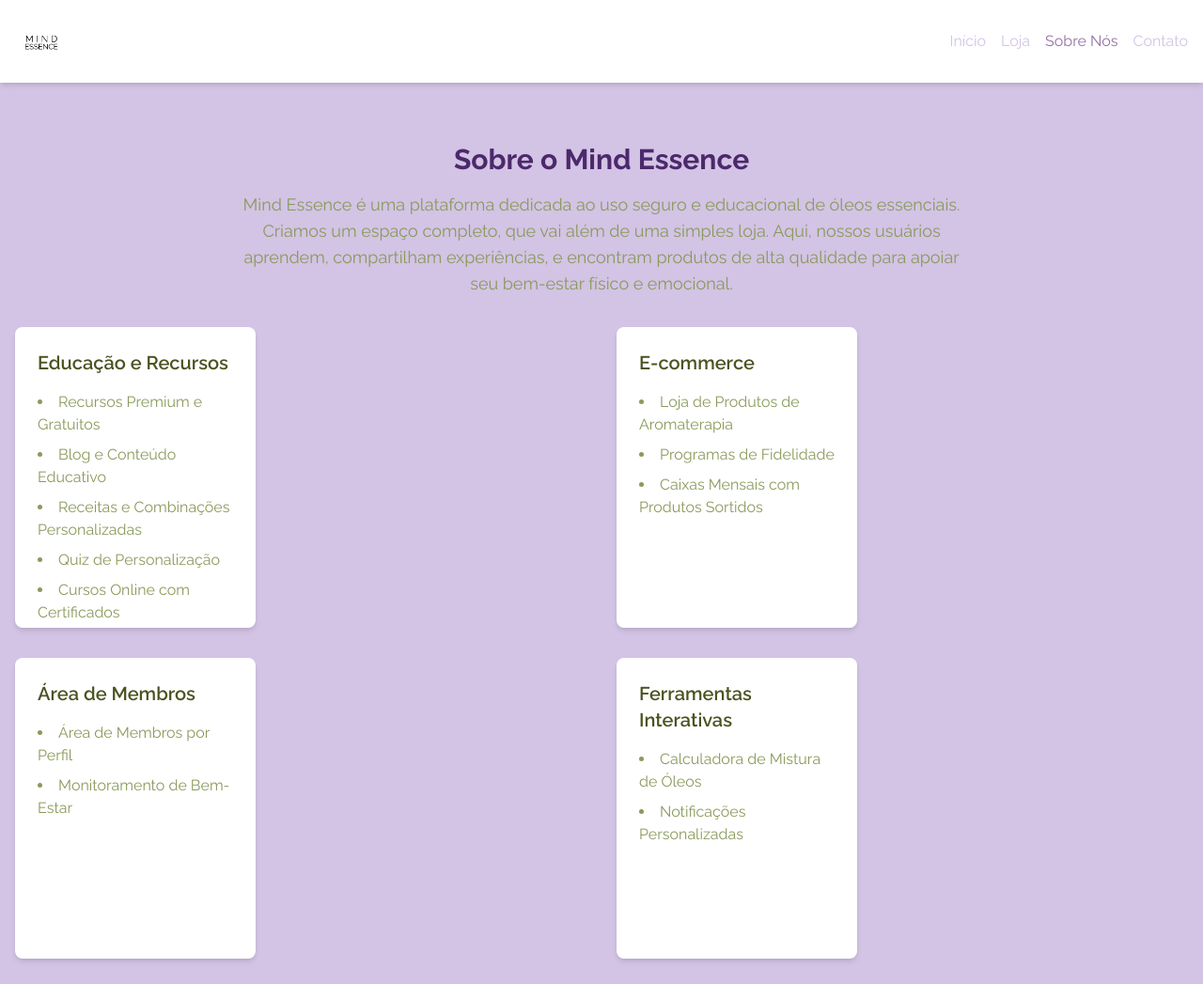
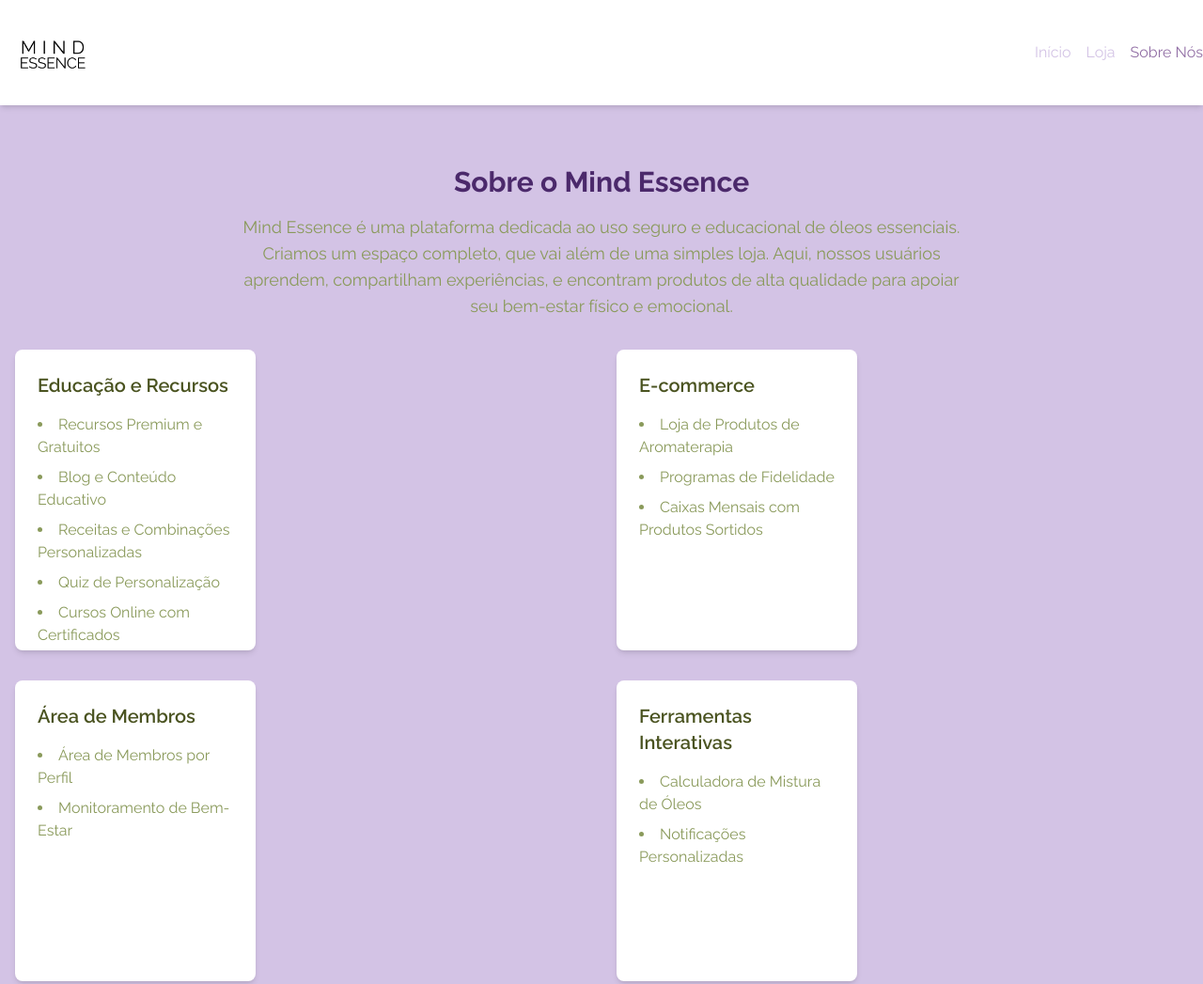
Before and after one commit to kessillychiachio/mindessence, a plain HTML site: page pages/about.html in a window 1280 px wide. Shown: the top 1047 px of the page at 94% size. Drawn offline with nearby package versions, Linux system fonts and the light colour scheme.

Commit message:
alterando navbar

```diff
--- a/pages/about.html
+++ b/pages/about.html
@@ -33,19 +33,18 @@
   <body class="bg-accent font-sans text-deepAccent">
     <!-- Navbar -->
     <header class="bg-white shadow-md">
-      <div class="container mx-auto p-4 flex justify-between items-center">
+      <div class="container mx-auto p-0 flex justify-between items-center">
         <a href="/" class="flex items-center">
           <img
-            src="/assets/mind-essence.png"
-            alt="Mind Essence Logo"
-            class="h-10 w-auto sm:h-8 md:h-10 lg:h-12 xl:h-14"
-          />
-        </a>
+          src="/assets/mind-essence.png"
+          alt="Mind Essence Logo"
+          class="h-32 w-auto md:h-28 lg:h-28 xl:h-28"
+        />
+
         <nav class="hidden md:flex space-x-4">
-          <a href="/" class="text-accent">Início</a>
-          <a href="/loja" class="text-accent">Loja</a>
-          <a href="#" class="text-darkAccent">Sobre Nós</a>
-          <a href="/contato" class="text-accent">Contato</a>
+          <a href="/pages/index.html" class="text-accent">Início</a>
+          <a href="/pages/loja.html" class="text-accent">Loja</a>
+          <a href="/pages/about.html" class="text-darkAccent">Sobre Nós</a>
         </nav>
         <button class="block md:hidden text-accent" onclick="toggleMenu()">
           <svg
```
Also changed, not shown: pages/loja.html (+9 -10 lines).
